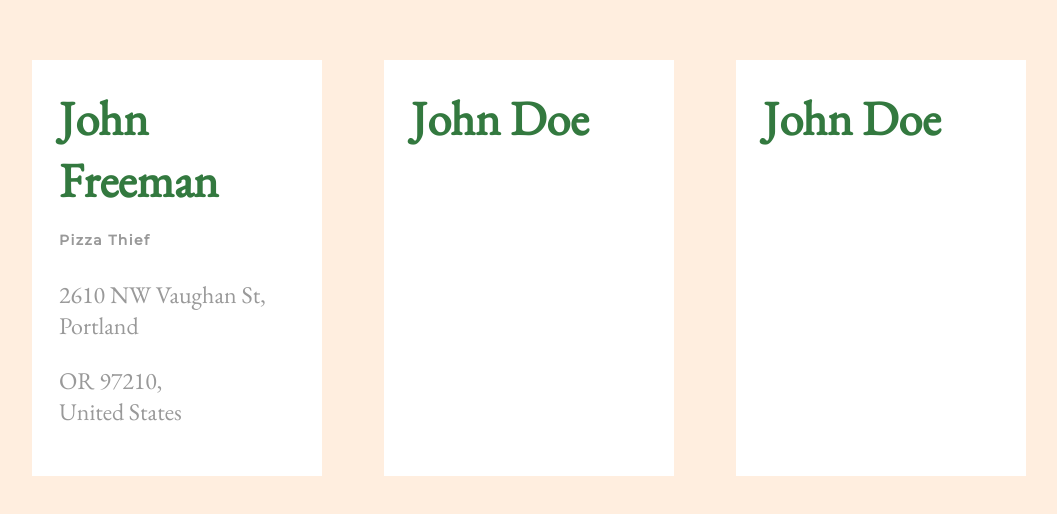
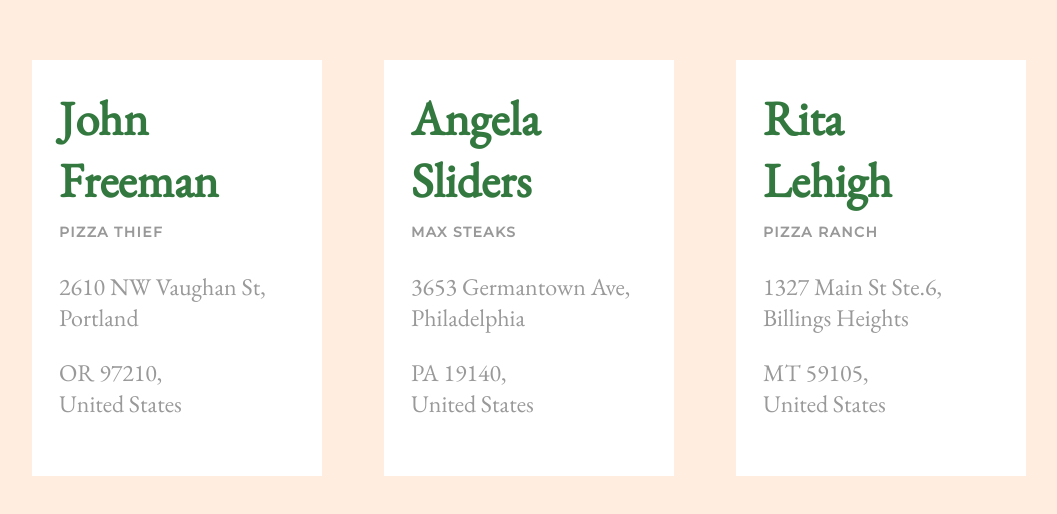
Before and after one commit to nnoranna/uibuild-biz-cards, a plain HTML site: page frontend/index.html in a window 1280 px wide. Shown: the part 132-646 px from the top of the page, without its empty margins (111-1168 px from the left). Drawn offline with nearby package versions, Linux system fonts and the light colour scheme.

Commit message:
Add details to the other cards

```diff
--- a/frontend/index.html
+++ b/frontend/index.html
@@ -23,10 +23,24 @@
 			</p>
 		</div>
 		<div class="card">
-			<h2>John Doe</h2>
+			<h2>Angela Sliders</h2>
+			<h6>Max Steaks</h6>
+			<p>3653 Germantown Ave, Philadelphia
+			<span class="br1"></span>
+			PA 19140,
+			<span class="br2"></span>
+			United States
+			</p>
 		</div>
 		<div class="card">
-			<h2>John Doe</h2>
+			<h2>Rita Lehigh</h2>
+			<h6>Pizza Ranch</h6>
+			<p>1327 Main St Ste.6, Billings Heights
+			<span class="br1"></span>
+			MT 59105,
+			<span class="br2"></span>
+			United States
+			</p>
 		</div>
 	</div>
 </body>
--- a/frontend/style.css
+++ b/frontend/style.css
@@ -53,7 +53,8 @@
   }
 
 .card h2 {
-    margin-bottom: 20px;
+    max-width: 60%;
+    margin-bottom: 12px;
     font-family: EB Garamond;
     color: #33793f;
     font-size: 48px;
@@ -65,6 +66,7 @@
     color: #999;
     font-size: 14px;
     letter-spacing: 0.1em;
+    text-transform: uppercase;
 }
 
 .card p {
```
